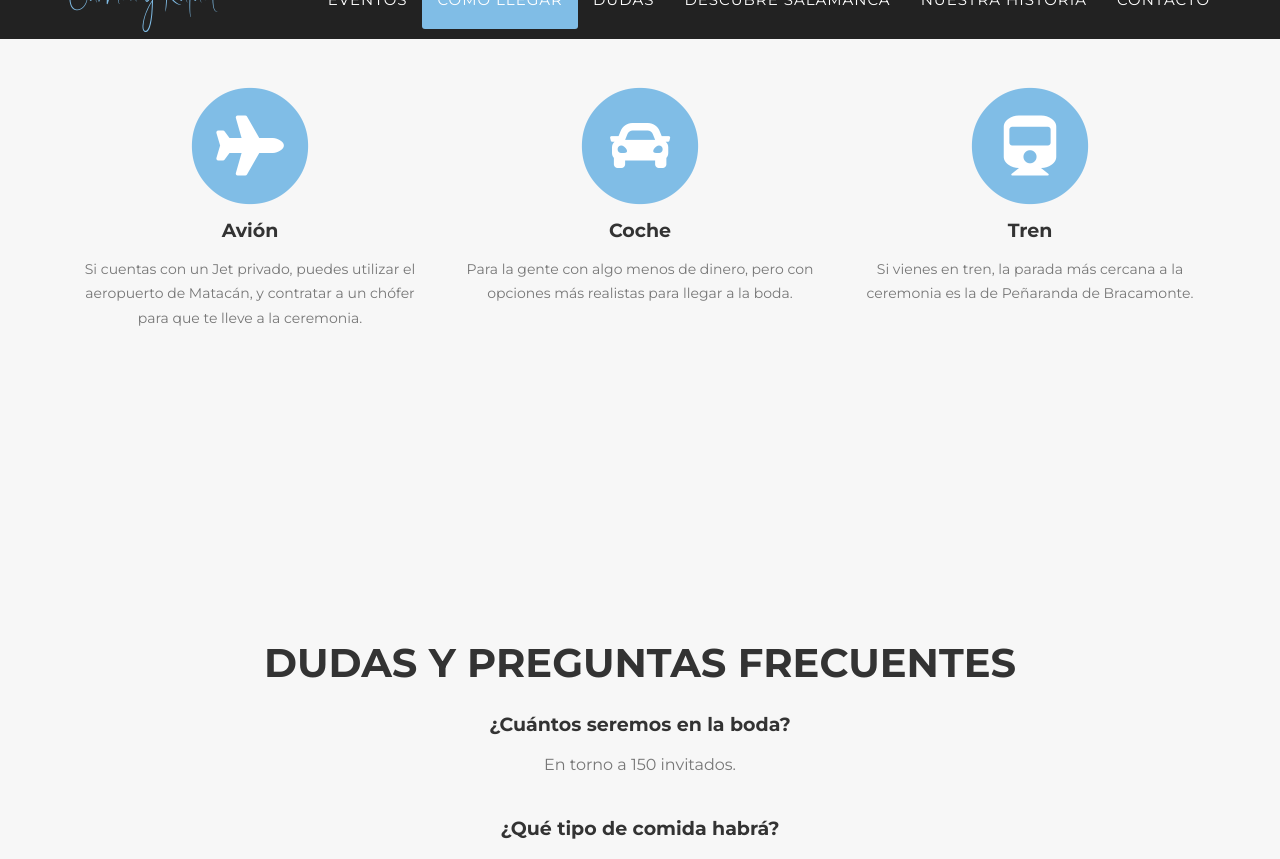
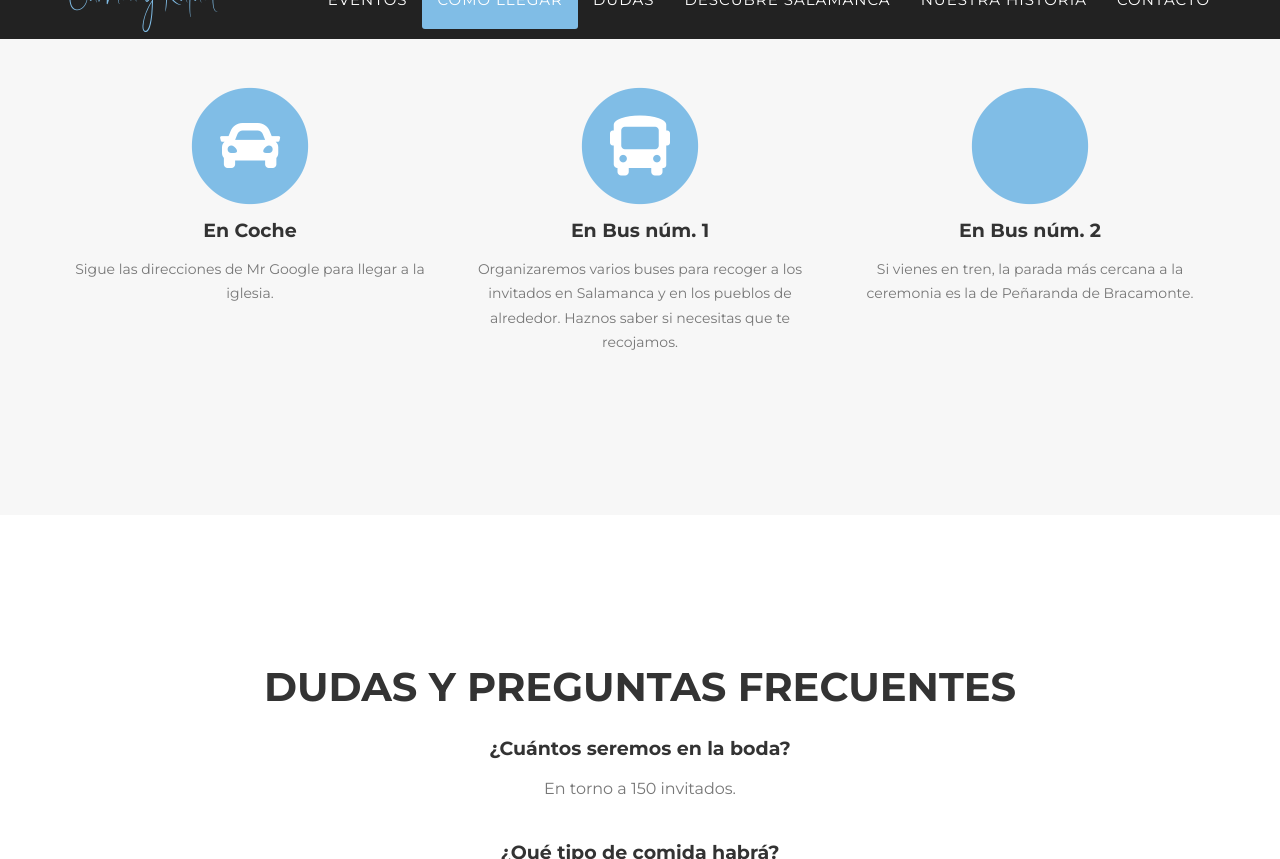
Before and after one commit to elena333/elena333.github.io, a Jekyll site: the page built from index.html, in a window 1280 px wide and 900 px high, scrolled down 3827 px, cut to the strip 41-900 px from the top of the window. Built offline with Jekyll 4.4.1, drawn with Linux system fonts in a browser that asks for light colours; some web fonts are replaced.

Commit message:
Fixed section background colors

```diff
--- a/_includes/en_data/FAQ.html
+++ b/_includes/en_data/FAQ.html
@@ -1,5 +1,5 @@
 <!-- FAQ Section -->
-<section id="FAQ" class="bg-light-gray">
+<section id="FAQ">
     <div class="container">
         <div class="row">
             <div class="col-lg-12 text-center">
--- a/_includes/en_data/our_story.html
+++ b/_includes/en_data/our_story.html
@@ -38,7 +38,7 @@
     </style>
 
     <!-- Our Story Section -->
-    <section id="our_story">
+    <section id="our_story" class="bg-light-gray">
         <div class="container">
             <div class="row">
                 <div class="col-lg-12 text-center">
--- a/_includes/en_data/stay.html
+++ b/_includes/en_data/stay.html
@@ -1,5 +1,5 @@
 <!-- Where To Stay Section -->
-<section id="stay"  class="bg-light-gray">
+<section id="stay">
     <div class="container">
         <div class="row">
             <div class="col-lg-12 text-center">
--- a/_includes/en_data/things_to_do.html
+++ b/_includes/en_data/things_to_do.html
@@ -1,5 +1,5 @@
 <!-- Things To Do Section -->
-<section id="portfolio">
+<section id="portfolio" class="bg-light-gray">
     <div class="container">
         <div class="row">
             <div class="col-lg-12 text-center">
--- a/_includes/en_data/venue.html
+++ b/_includes/en_data/venue.html
@@ -30,25 +30,26 @@
             <div class="col-md-4">
                 <span class="fa-stack fa-4x">
                     <i class="fa fa-circle fa-stack-2x text-primary"></i>
-                    <i class="fa fa-plane fa-stack-1x fa-inverse"></i>
+                    <i class="fa fa-car fa-stack-1x fa-inverse"></i>
                 </span>
-                <h4 class="service-heading">Avión</h4>
-                <p class="text-muted">Si cuentas con un Jet privado, puedes utilizar el aeropuerto de Matacán, y contratar a un chófer para que te lleve a la ceremonia.</p>
+                <h4 class="service-heading">En Coche</h4>
+                <p class="text-muted">Sigue las direcciones de Mr Google para llegar a la iglesia.</p>
             </div>
             <div class="col-md-4">
                 <span class="fa-stack fa-4x">
                     <i class="fa fa-circle fa-stack-2x text-primary"></i>
-                    <i class="fa fa-car fa-stack-1x fa-inverse"></i>
+                    <i class="fa fa-bus fa-stack-1x fa-inverse"></i>
                 </span>
-                <h4 class="service-heading">Coche</h4>
-                <p class="text-muted">Para la gente con algo menos de dinero, pero con opciones más realistas para llegar a la boda.</p>
+                <h4 class="service-heading">En Bus núm. 1</h4>
+                <p class="text-muted">
+                    Organizaremos varios buses para recoger a los invitados en Salamanca y en los pueblos de alrededor. Haznos saber si necesitas que te recojamos.</p>
             </div>
             <div class="col-md-4">
                 <span class="fa-stack fa-4x">
                     <i class="fa fa-circle fa-stack-2x text-primary"></i>
-                    <i class="fa fa-train fa-stack-1x fa-inverse"></i>
+                    <i class="fa fa-bus-simple fa-stack-1x fa-inverse"></i>
                 </span>
-                <h4 class="service-heading">Tren</h4>
+                <h4 class="service-heading">En Bus núm. 2</h4>
                 <p class="text-muted">Si vienes en tren, la parada más cercana a la ceremonia es la de Peñaranda de Bracamonte.</p>
             </div>
         </div>
```
